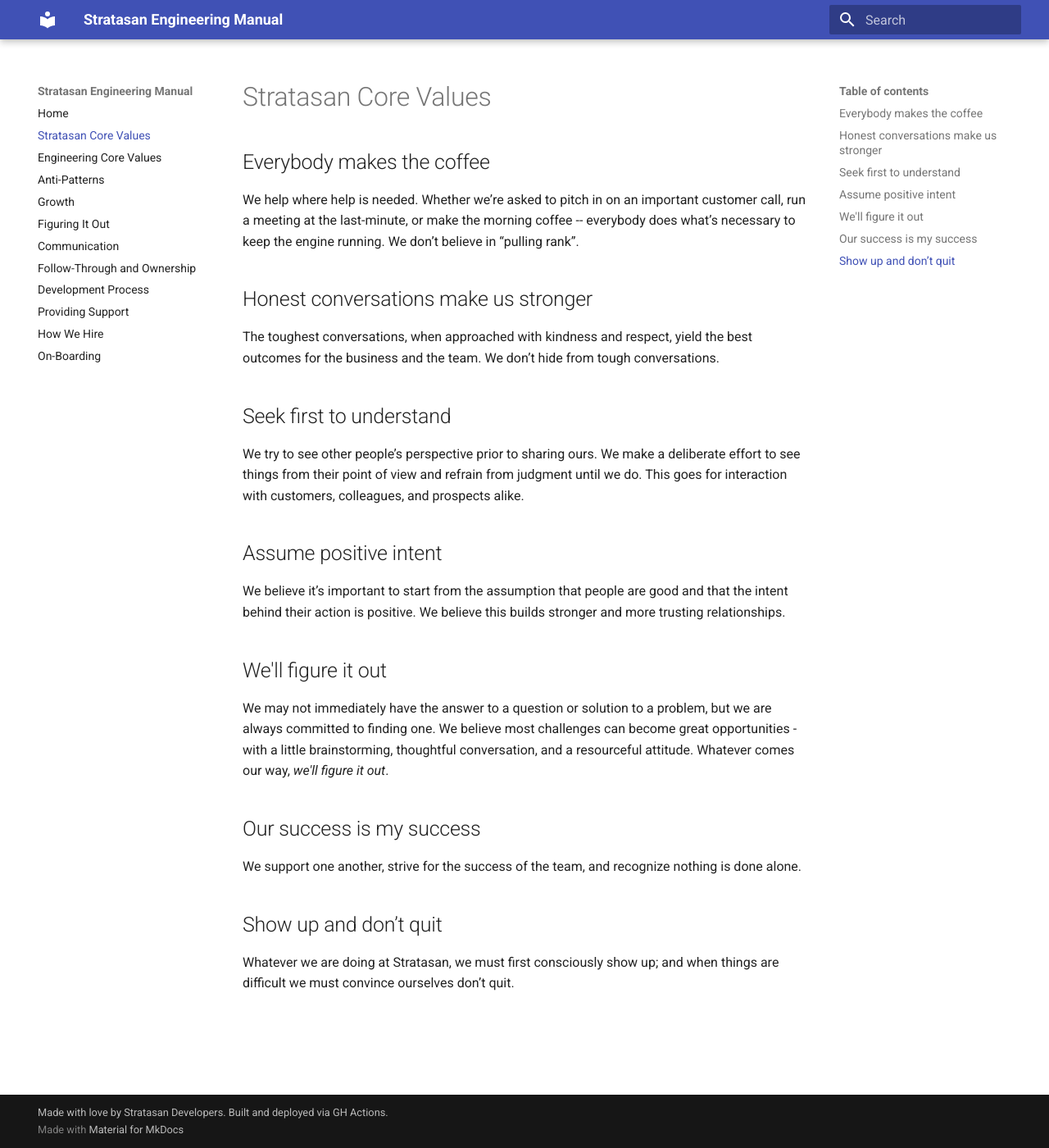
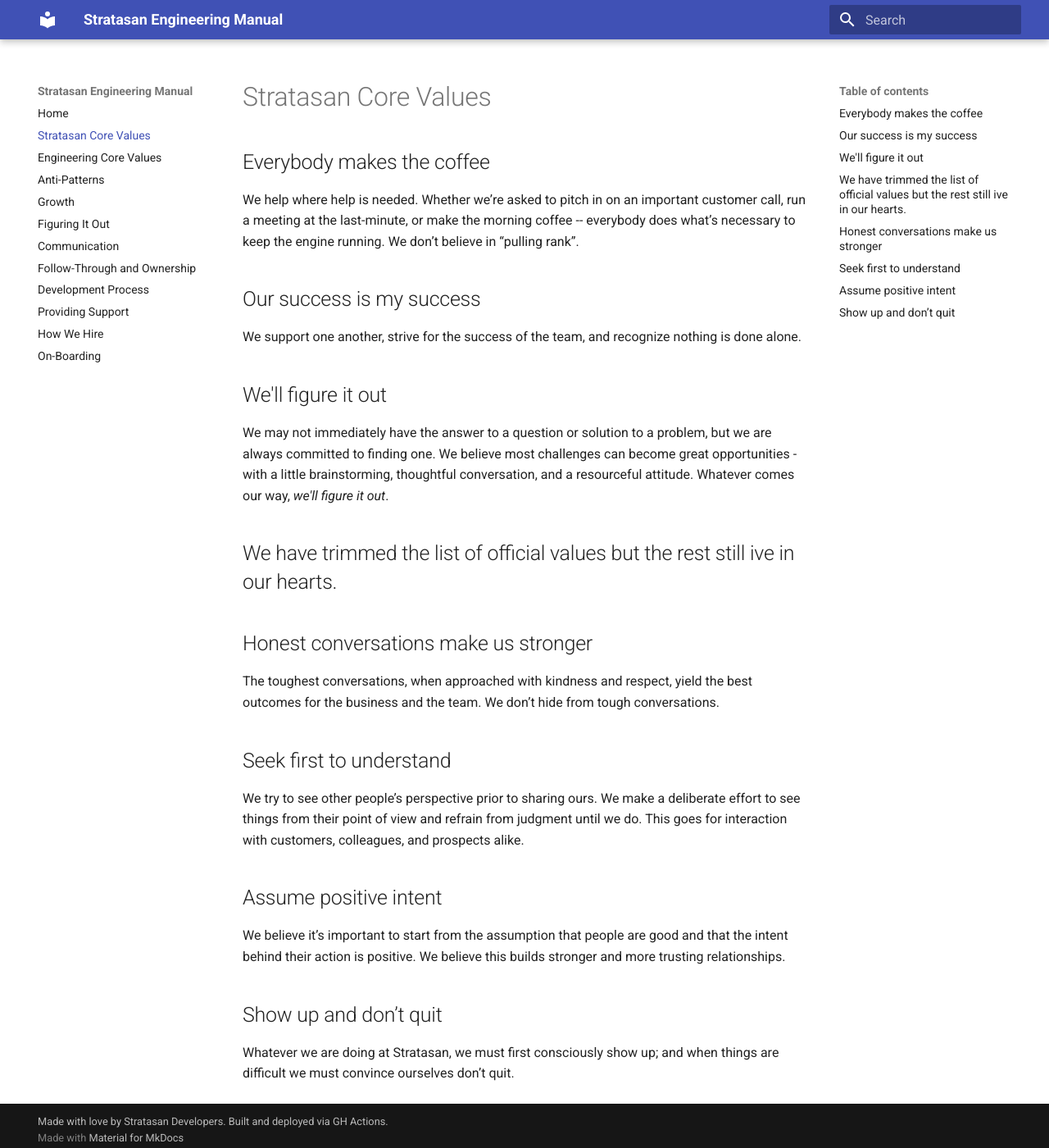
Before and after one commit to stratasan/engineering, an MkDocs documentation site: the page built from docs/core_values.md, in a window 1280 px wide and 1400 px high. Shown: the whole window at 82% size. Built offline with MkDocs 1.6.1 and Material for MkDocs 9.7.7, drawn with Linux system fonts in a browser that asks for light colours; old or Windows-style settings are respelled for this version of MkDocs; part of the change alters nothing that is shown.

Commit message:
core values

```diff
--- a/docs/core_values.md
+++ b/docs/core_values.md
@@ -4,6 +4,16 @@
 
 We help where help is needed. Whether we’re asked to pitch in on an important customer call, run a meeting at the last-minute, or make the morning coffee -- everybody does what’s necessary to keep the engine running. We don’t believe in “pulling rank”.
 
+## Our success is my success
+
+We support one another, strive for the success of the team, and recognize nothing is done alone.
+
+## We'll figure it out
+
+We may not immediately have the answer to a question or solution to a problem, but we are always committed to finding one. We believe most challenges can become great opportunities - with a little brainstorming, thoughtful conversation, and a resourceful attitude. Whatever comes our way, _we'll figure it out_.
+
+
+## We have trimmed the list of official values but the rest still ive in our hearts.
 ## Honest conversations make us stronger
 
 The toughest conversations, when approached with kindness and respect, yield the best outcomes for the business and the team. We don’t hide from tough conversations.
@@ -16,14 +26,6 @@ We try to see other people’s perspective prior to sharing ours. We make a deli
 
 We believe it’s important to start from the assumption that people are good and that the intent behind their action is positive. We believe this builds stronger and more trusting relationships.
 
-## We'll figure it out
-
-We may not immediately have the answer to a question or solution to a problem, but we are always committed to finding one. We believe most challenges can become great opportunities - with a little brainstorming, thoughtful conversation, and a resourceful attitude. Whatever comes our way, _we'll figure it out_.
-
-## Our success is my success
-
-We support one another, strive for the success of the team, and recognize nothing is done alone.
-
 ## Show up and don’t quit
 
 Whatever we are doing at Stratasan, we must first consciously show up; and when things are difficult we must convince ourselves don’t quit.
```
